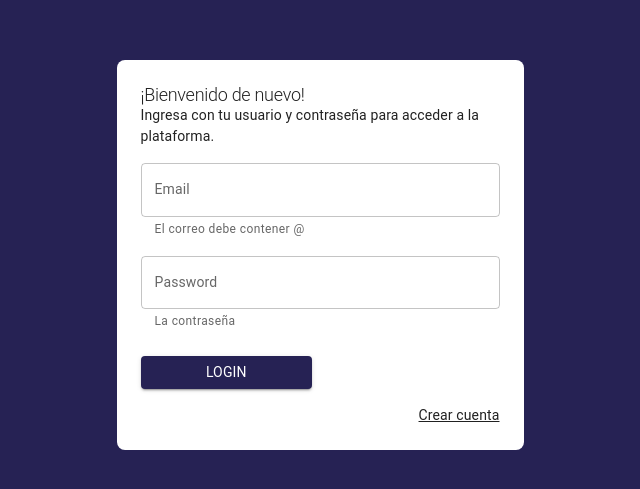
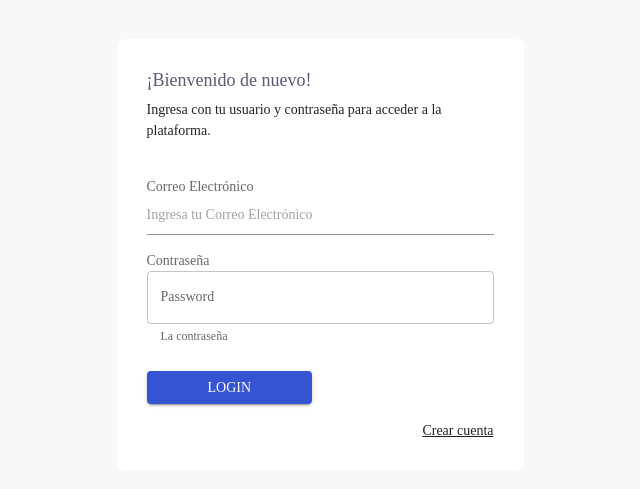
Before and after one commit to IngeScobedo/react-template, a React (Vite) app: page / in a window 1280 px wide. Shown: the part 145-634 px from the top of the page, without its empty margins (320-960 px from the left). Built offline with nearby package versions, Linux system fonts and the light colour scheme.

Commit message:
Creating our design system with Storybook + @mui/material

```diff
--- a/package.json
+++ b/package.json
@@ -34,6 +34,7 @@
   },
   "devDependencies": {
     "@babel/core": "^7.21.3",
+    "@mui/types": "^7.2.3",
     "@storybook/addon-actions": "^6.5.16",
     "@storybook/addon-essentials": "^6.5.16",
     "@storybook/addon-interactions": "^6.5.16",
--- a/src/auth/layout/AuthLayout.tsx
+++ b/src/auth/layout/AuthLayout.tsx
@@ -15,7 +15,7 @@ const AuthLayout = ({ children, title, description }: Props) => {
       direction="column"
       alignItems="center"
       justifyContent="center"
-      sx={{ minHeight: '100vh', backgroundColor: 'primary.main', padding: 4 }}
+      sx={{ minHeight: '100vh', backgroundColor: 'background', padding: 4 }}
     >
       <Grid
         item
@@ -23,14 +23,24 @@ const AuthLayout = ({ children, title, description }: Props) => {
         xs={3}
         sx={{
           backgroundColor: 'white',
-          padding: 3,
+          padding: '30px',
           borderRadius: 2,
           width: '407px',
           height: '352px',
         }}
       >
-        <Typography variant="h1">{title}</Typography>
-        <Typography variant="body1">{description}</Typography>
+        <Typography
+          variant="h1"
+          sx={{ marginBottom: '8px', fontWeight: '500', lineHeight: '22px' }}
+        >
+          {title}
+        </Typography>
+        <Typography
+          variant="body1"
+          sx={{ marginBottom: '20px', lineHeight: '21px' }}
+        >
+          {description}
+        </Typography>
 
         {children}
       </Grid>
--- a/src/auth/pages/Login.tsx
+++ b/src/auth/pages/Login.tsx
@@ -1,4 +1,13 @@
-import { Alert, Button, Grid, Link, TextField, Typography } from '@mui/material'
+import {
+  Alert,
+  Button,
+  Grid,
+  Input,
+  InputLabel,
+  Link,
+  TextField,
+  Typography,
+} from '@mui/material'
 import { useMemo, useState } from 'react'
 import AuthLayout from '../layout/AuthLayout'
 import { Link as RouterLink } from 'react-router-dom'
@@ -22,7 +31,9 @@ const Login = () => {
     handleSubmit,
     formState: { errors },
   } = useForm<Inputs>()
-  const onSubmit: SubmitHandler<Inputs> = (data) => console.log(data)
+  const onSubmit: SubmitHandler<Inputs> = (data): void => {
+    console.log(data)
+  }
 
   return (
     <AuthLayout
@@ -32,7 +43,9 @@ const Login = () => {
       <form onSubmit={handleSubmit(onSubmit)}>
         <Grid container>
           <Grid item xs={12} sx={{ mt: 2 }}>
-            <TextField
+            <InputLabel htmlFor="email-input">Correo Electrónico</InputLabel>
+            {/* <TextField
+              id={'email-input'}
               label="Email"
               type="email"
               error={errors.email && formSubmitted}
@@ -40,11 +53,22 @@ const Login = () => {
               placeholder="correo@mail.com"
               fullWidth
               {...register('email', { required: true })}
+            /> */}
+            <Input
+              id={'email-input'}
+              type="email"
+              error={errors.email && formSubmitted}
+              placeholder="Ingresa tu Correo Electrónico"
+              fullWidth
+              sx={{ height: '38px', borderRadius: '5px' }}
+              {...register('email', { required: true })}
             />
           </Grid>
 
           <Grid item xs={12} sx={{ mt: 2 }}>
+            <InputLabel htmlFor="password-input">Contraseña</InputLabel>
             <TextField
+              id="password-input"
               label="Password"
               type="password"
               placeholder="your password"
--- a/src/store/auth/AuthSlice.ts
+++ b/src/store/auth/AuthSlice.ts
@@ -1,5 +1,6 @@
 import { createSlice } from '@reduxjs/toolkit/'
 import type { PayloadAction } from '@reduxjs/toolkit'
+
 
 export interface User {
   id: number
--- a/src/theme/blueTheme.ts
+++ b/src/theme/blueTheme.ts
@@ -3,7 +3,7 @@ import { createTheme } from '@mui/material'
 const blueTheme = createTheme({
   palette: {
     primary: {
-      main: '#262254',
+      main: '#3554D1',
     },
     secondary: {
       main: '#543884',
@@ -11,16 +11,22 @@ const blueTheme = createTheme({
     error: {
       main: '#543884',
     },
+    background: {
+      default: '#F8F8F8',
+    },
   },
   typography: {
     h1: {
       fontSize: '18px',
+      color: '#5E5873',
     },
     h2: {
       fontSize: '16px',
+      color: '#B9B9C3',
     },
     h3: {
       fontSize: '15px',
+      color: '#5E5873',
     },
     body1: {
       fontSize: '14px',
@@ -28,6 +34,7 @@ const blueTheme = createTheme({
     body2: {
       fontSize: '12px',
     },
+    fontFamily: 'Montserrat',
   },
 })
 
```
Also changed, not shown: src/auth/components/Input.tsx (added, +14 -0 lines), .eslintrc.cjs, 2 other files (tests, documents, lock files or other folders).
